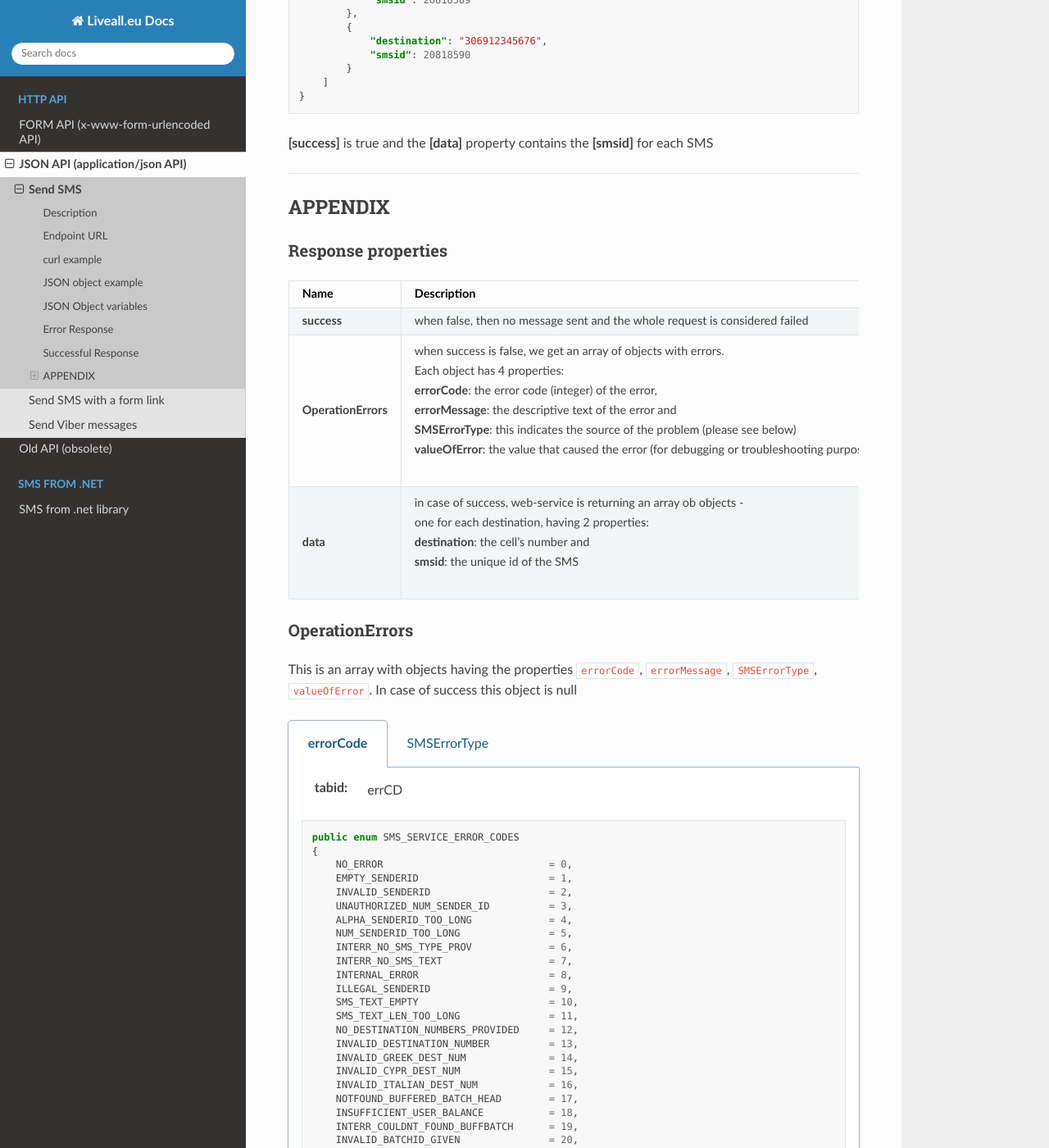
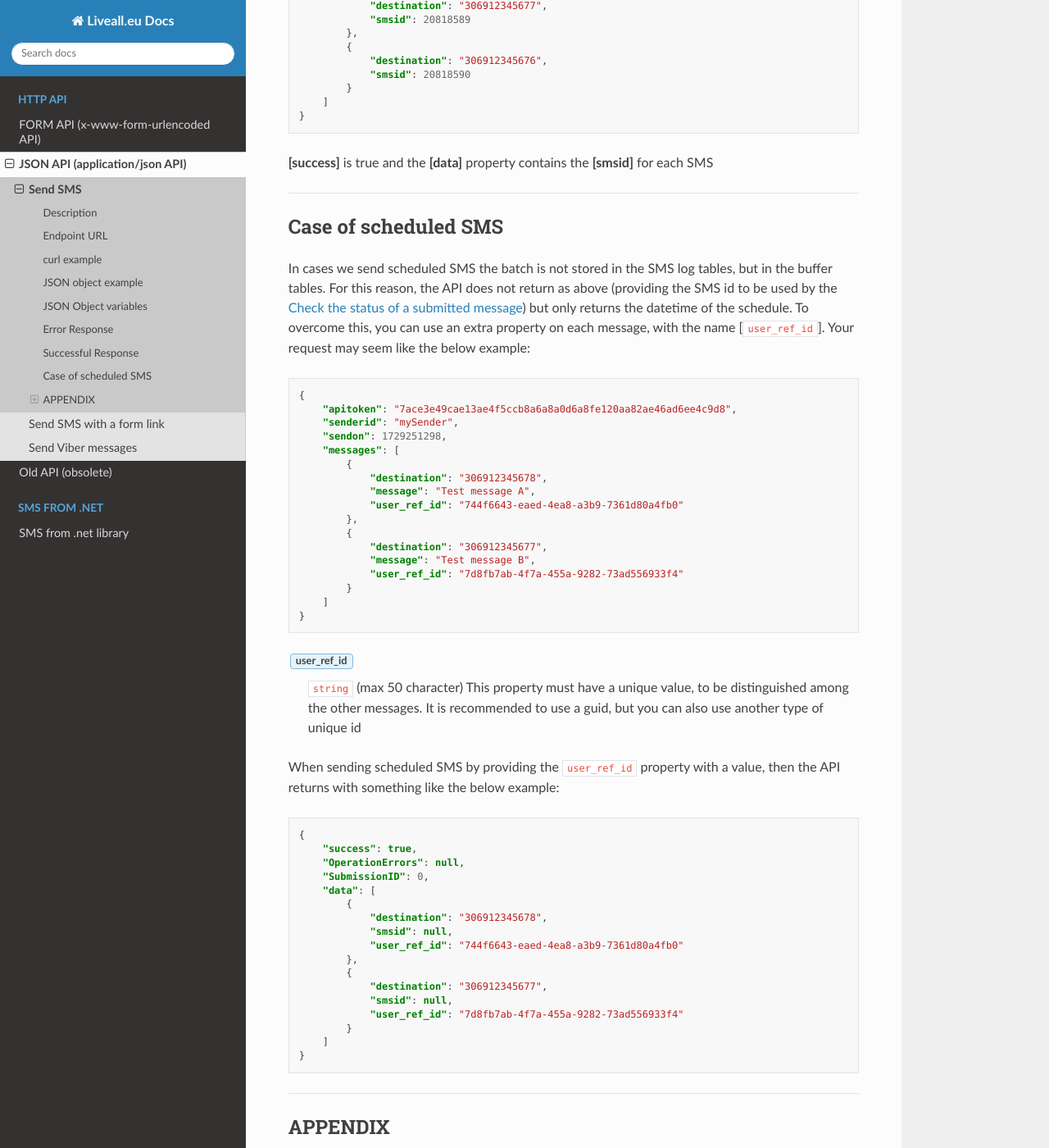
Before and after one commit to terracom/liveall.eu_docs, a Sphinx documentation site: the page built from docs/source/httpapi/application-json/sendjsms.rst, in a window 1280 px wide and 1400 px high, scrolled down 3186 px. Shown: the whole window at 82% size. Built offline with Sphinx 7.4.7 and the Read the Docs theme 3.1.0, drawn with Linux system fonts in a browser that asks for light colours; some of the changed text lies outside the part shown.

```diff
--- a/docs/source/conf.py
+++ b/docs/source/conf.py
@@ -3,11 +3,11 @@
 # -- Project information
 
 project = 'Liveall.eu Docs'
-copyright = '2021, Liveall.eu'
+copyright = '2024, Liveall.eu'
 author = 'Mike Nakos'
 
-release = '12'
-version = 'v12'
+release = '18'
+version = 'v18'
 
 # -- General configuration
 
--- a/docs/source/httpapi/application-json/sendjsms.rst
+++ b/docs/source/httpapi/application-json/sendjsms.rst
@@ -23,7 +23,7 @@ Also you are dealing with a JSON object (as a payload), which is much more strai
 Endpoint URL
 ------------
 
-.. code:: flatline
+.. code::
 
    https://sms.liveall.eu/apiext/Sendout/SendJSMS
 
@@ -32,7 +32,7 @@ Endpoint URL
 curl example
 ------------
 
-.. code:: flatline
+.. code::
 
   curl --location --request POST 'https://sms.liveall.eu/apiext/Sendout/SendJSMS' \
   --header 'Content-Type: application/json' \
@@ -157,6 +157,60 @@ Successful Response
 
 ------------------------------------------------
 
+Case of scheduled SMS
+---------------------
+
+In cases we send scheduled SMS the batch is not stored in the SMS log tables, but in the buffer tables.
+For this reason, the API does not return as above (providing the SMS id to be used by the :doc:`../xwwwformurlencoded/checksmsstatus`) but only returns the datetime of the schedule.
+To overcome this, you can use an extra property on each message, with the name [``user_ref_id``]. Your request may seem like the below example:
+
+.. code-block:: json
+
+  {
+      "apitoken": "7ace3e49cae13ae4f5ccb8a6a8a0d6a8fe120aa82ae46ad6ee4c9d8",
+      "senderid": "mySender",
+      "sendon": 1729251298,
+      "messages": [
+          {
+              "destination": "306912345678",
+              "message": "Test message A",
+              "user_ref_id": "744f6643-eaed-4ea8-a3b9-7361d80a4fb0"
+          },
+          {
+              "destination": "306912345677",
+              "message": "Test message B",
+              "user_ref_id": "7d8fb7ab-4f7a-455a-9282-73ad556933f4"
+          }
+      ]
+  }
+
+:guilabel:`user_ref_id`
+   ``string`` (max 50 character) This property must have a unique value, to be distinguished among the other messages. It is recommended to use a guid, but you can also use another type of unique id
+
+When sending scheduled SMS by providing the ``user_ref_id`` property with a value, then the API returns with something like the below example:
+
+.. code-block:: json
+
+    {
+        "success": true,
+        "OperationErrors": null,
+        "SubmissionID": 0,
+        "data": [
+            {
+                "destination": "306912345678",
+                "smsid": null,
+                "user_ref_id": "744f6643-eaed-4ea8-a3b9-7361d80a4fb0"
+            },
+            {
+                "destination": "306912345677",
+                "smsid": null,
+                "user_ref_id": "7d8fb7ab-4f7a-455a-9282-73ad556933f4"
+            }
+        ]
+    }
+
+------------------------------------------------
+
 APPENDIX
 --------
 
```
Also changed, not shown: docs/source/httpapi/xwwwformurlencoded/checksmsstatus.rst (+21 -4 lines), docs/source/httpapi/xwwwformurlencoded/smssendout.rst (+8 -1 lines).
